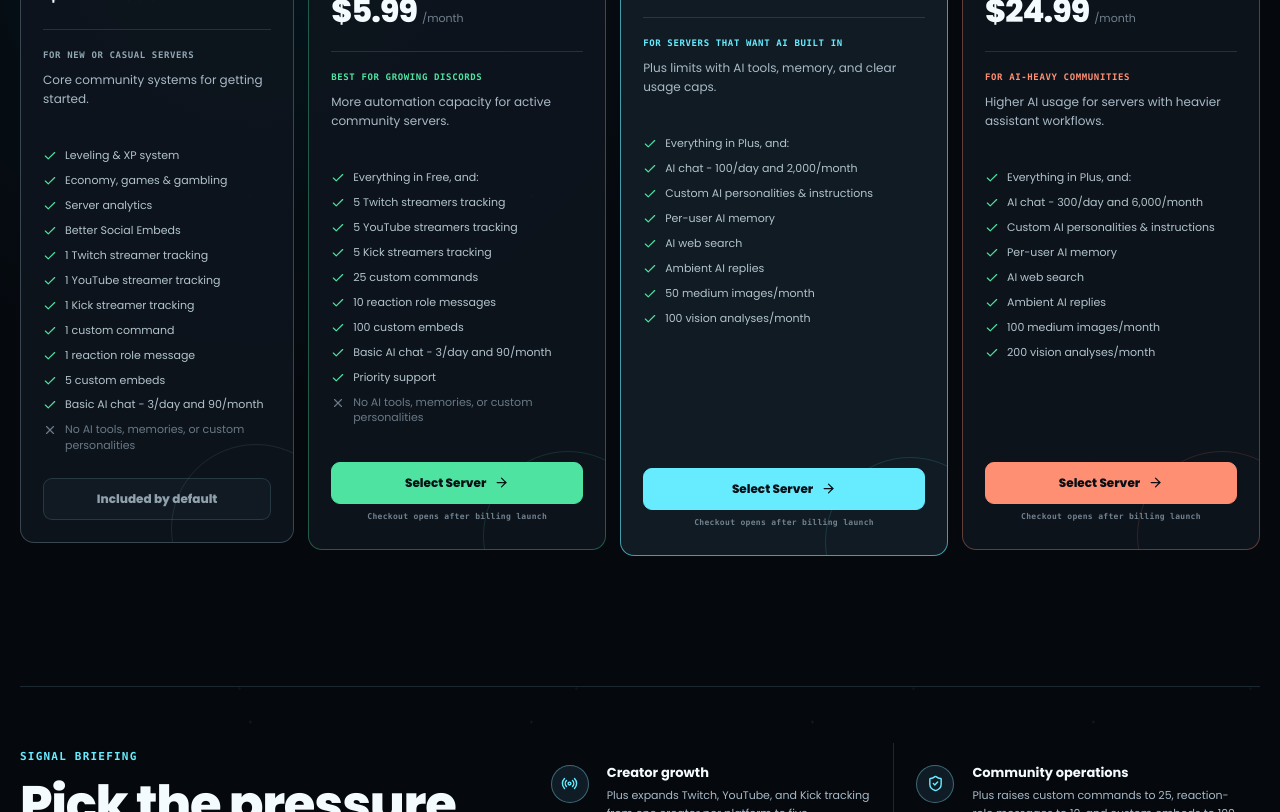
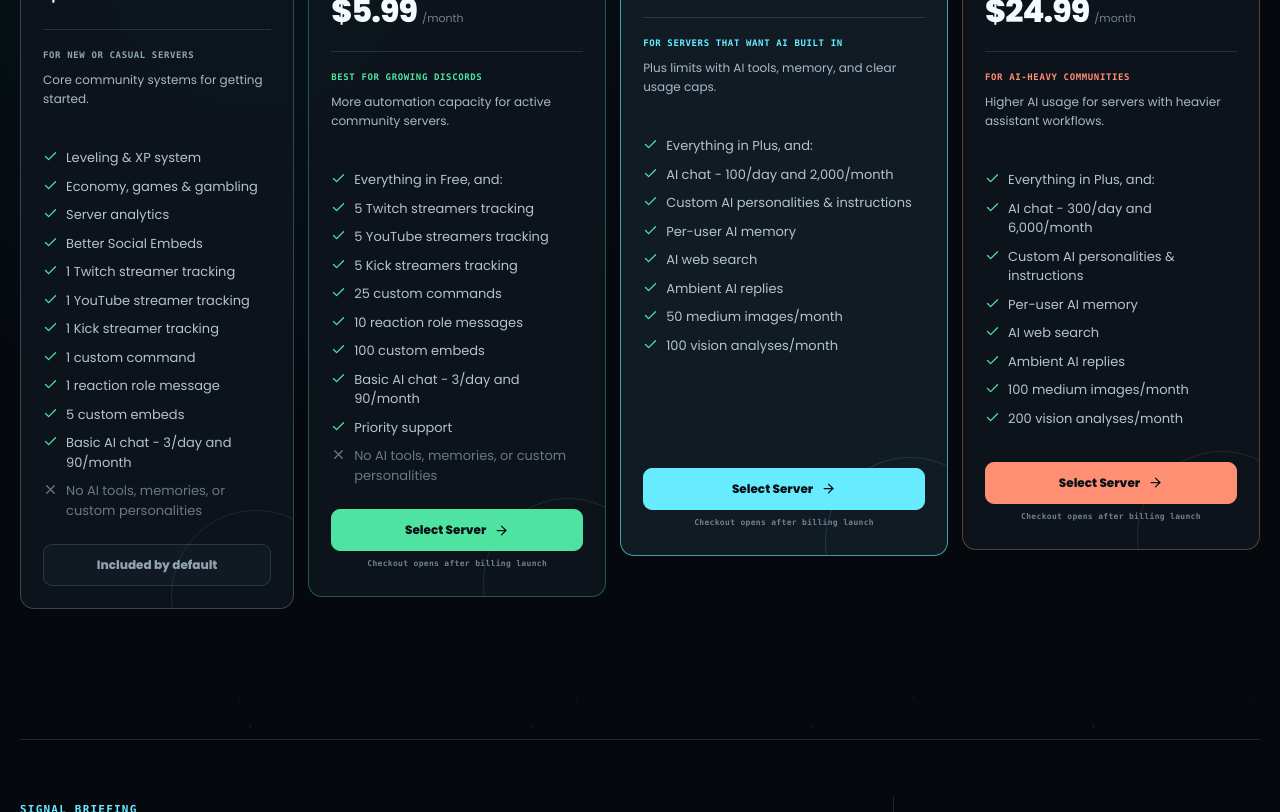
Before and after one commit to acosmic/acosmibot-website, a React (Vite) app: page /pricing in a window 1280 px wide. Shown: the part 1260-2072 px from the top of the page. Built offline with nearby package versions, Linux system fonts and the light colour scheme; no server answers.

Commit message:
styling fixes

```diff
--- a/src/styles/home.css
+++ b/src/styles/home.css
@@ -154,6 +154,10 @@
     font-weight: 600;
 }
 
+.home-hero h1 span + span {
+    margin-top: 0.1em;
+}
+
 .home-hero h1 .home-hero__primary {
     color: var(--home-white);
     font-weight: 800;
--- a/src/styles/pricing.css
+++ b/src/styles/pricing.css
@@ -643,13 +643,13 @@
     align-items: flex-start;
     gap: 8px;
     color: #b3c4cc;
-    font-size: 11px;
-    line-height: 1.45;
+    font-size: 13px;
+    line-height: 1.5;
 }
 
 .pricing-tier__features li svg {
-    width: 14px;
-    height: 14px;
+    width: 15px;
+    height: 15px;
     flex: 0 0 auto;
     margin-top: 1px;
     color: #4fe3a1;
```
